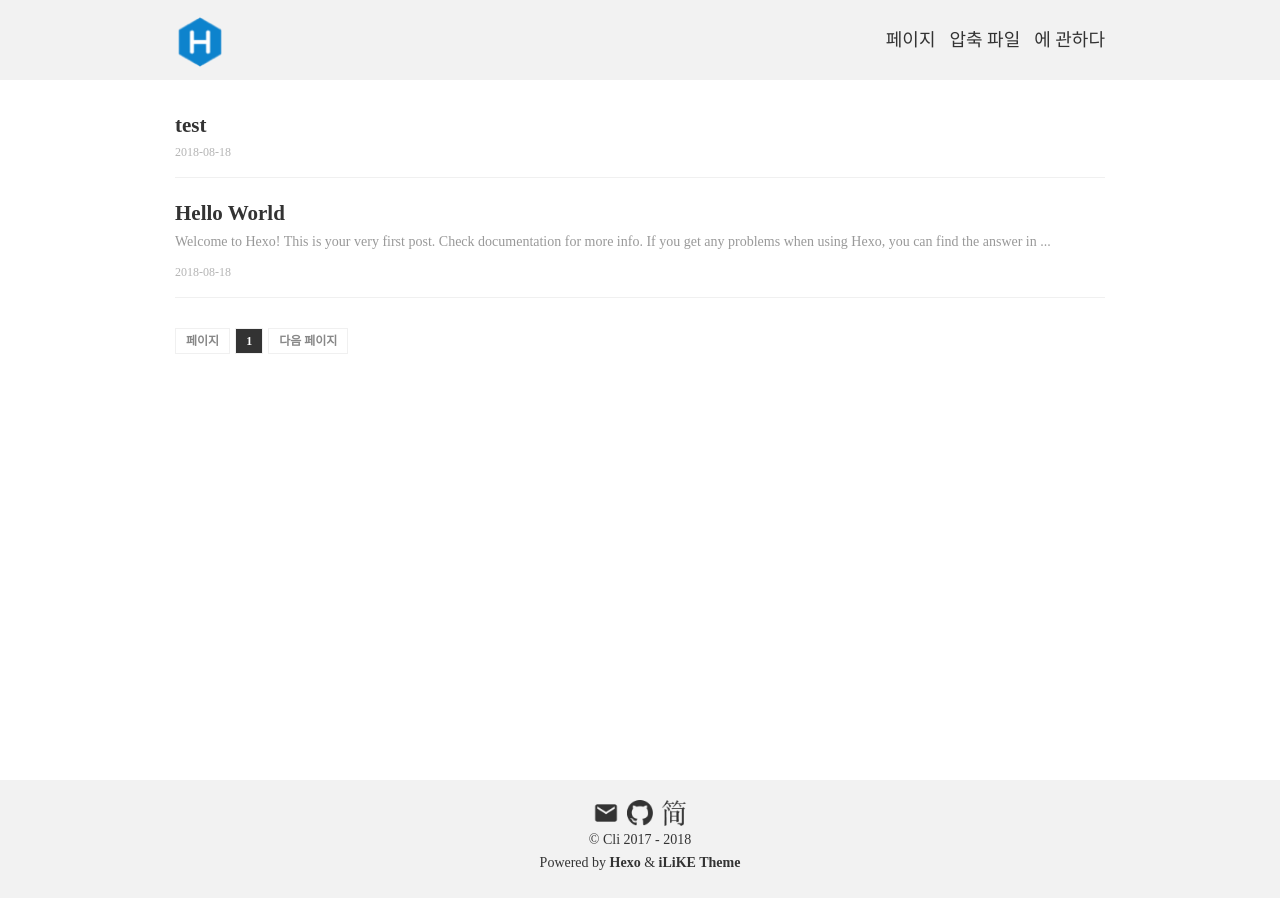
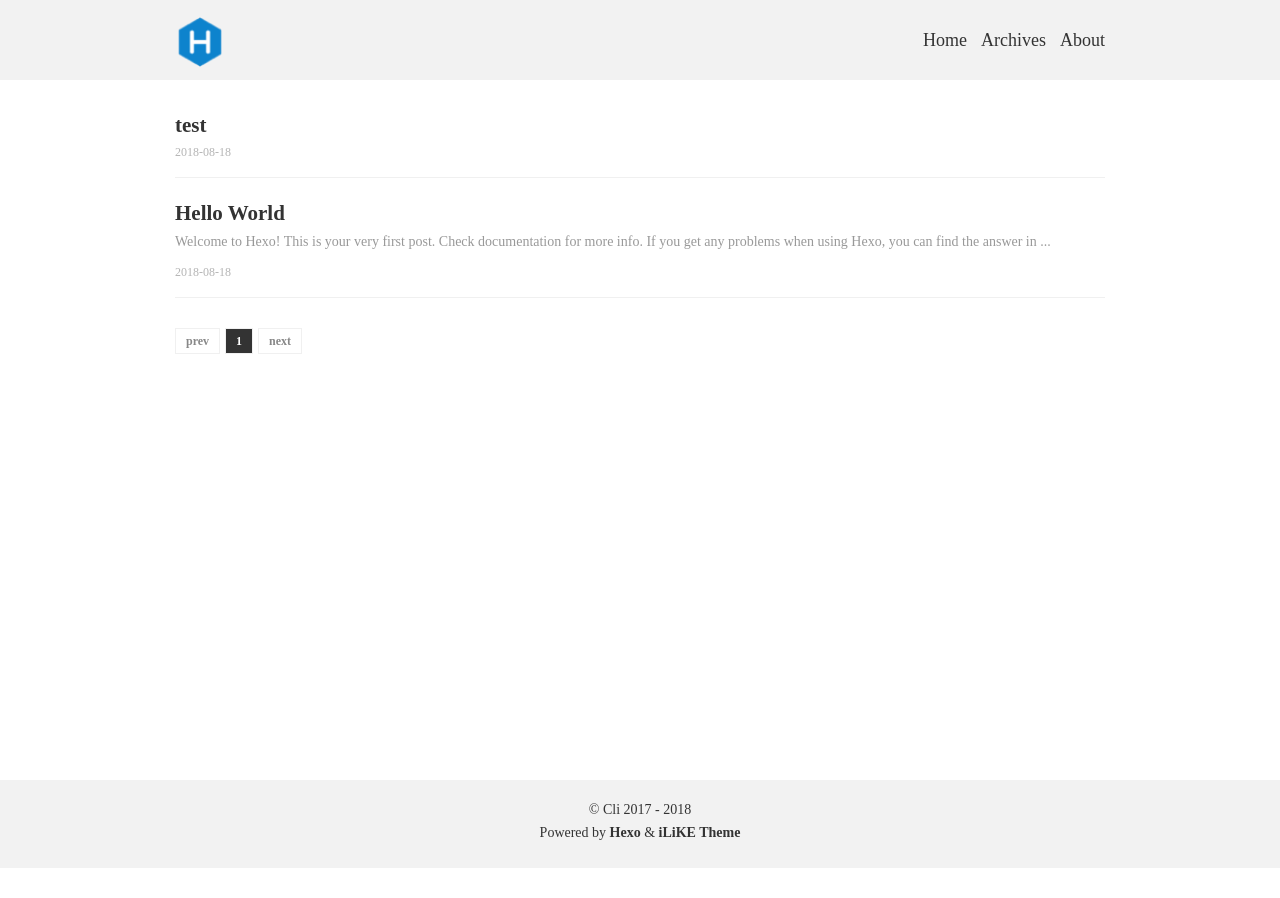
Before and after one commit to 1542358135/1542358135.github.io, a plain HTML site: page index.html in a window 1280 px wide. After the commit the page ends 868 px from the top, so only its background shows below. Drawn offline with Linux system fonts and the light colour scheme.

Commit message:
Site updated: 2018-08-18 23:48:52

```diff
--- a/index.html
+++ b/index.html
@@ -1,6 +1,6 @@
 <!DOCTYPE html>
 
-<html lang="zh-CN">
+<html lang="en">
 <head>
   <meta charset="UTF-8">
   <meta name="viewport" content="width=device-width, initial-scale=1, maximum-scale=1, user-scalable=no">
@@ -30,7 +30,7 @@
 
 
 
-          <a href="/">페이지</a>
+          <a href="/">Home</a>
 
 
 
@@ -38,7 +38,7 @@
 
 
 
-          <a href="/archives">압축 파일</a>
+          <a href="/archives">Archives</a>
 
 
 
@@ -46,7 +46,7 @@
 
 
 
-          <a href="/about">에 관하다</a>
+          <a href="/about">About</a>
 
       </div>
     </div>
@@ -103,7 +103,7 @@
 
     <div class="pagenator">
 
-        <a class="extend prev-none">페이지</a>
+        <a class="extend prev-none">prev</a>
 
 
 
@@ -115,7 +115,7 @@
 
 
 
-        <a class="extend next-none">다음 페이지</a>
+        <a class="extend next-none">next</a>
 
 
 </div>
@@ -123,61 +123,6 @@
     </div>
     <div class="footer">
         <div class="container">
-    <div class="social">
-	<ul class="social-list">
-
-
-
-
-				<li>
-					<a href="mailto:1178752402@qq.com" title="email" target="_blank">
-					<i class="fa fa-email"></i>
-					</a>
-				</li>
-
-
-
-
-
-
-
-
-
-
-
-
-
-
-				<li>
-					<a href="https://github.com/CaiChenghan" title="github" target="_self">
-					<i class="fa fa-github"></i>
-					</a>
-				</li>
-
-
-
-
-
-
-
-
-
-
-				<li>
-					<a href="https://www.jianshu.com/u/565c8e790605" title="jianshu" target="_self">
-					<i class="fa fa-jianshu"></i>
-					</a>
-				</li>
-
-
-
-
-
-
-
-
-	</ul>
-</div>
     <div class="copyright">
         <span>
 
```
Also changed, not shown: 2018/08/18/hello-world/index.html (+6 -61 lines), 2018/08/18/test/index.html (+6 -61 lines), about/index.html (+4 -59 lines), archives/2018/08/index.html (+4 -59 lines), archives/2018/index.html (+4 -59 lines), archives/index.html (+4 -59 lines).
